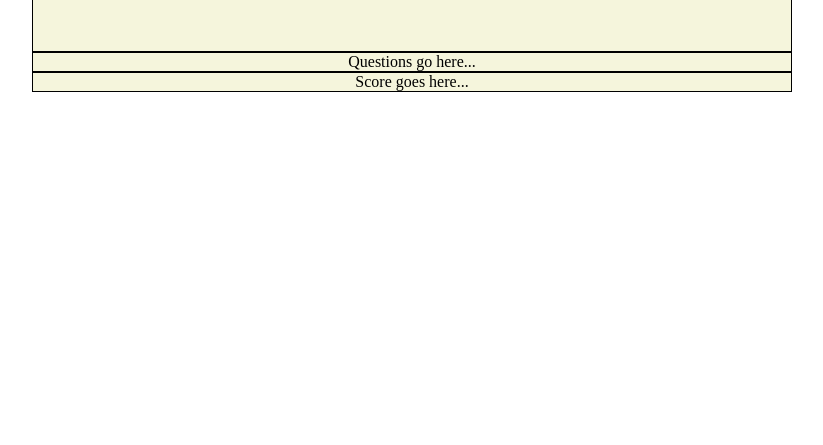
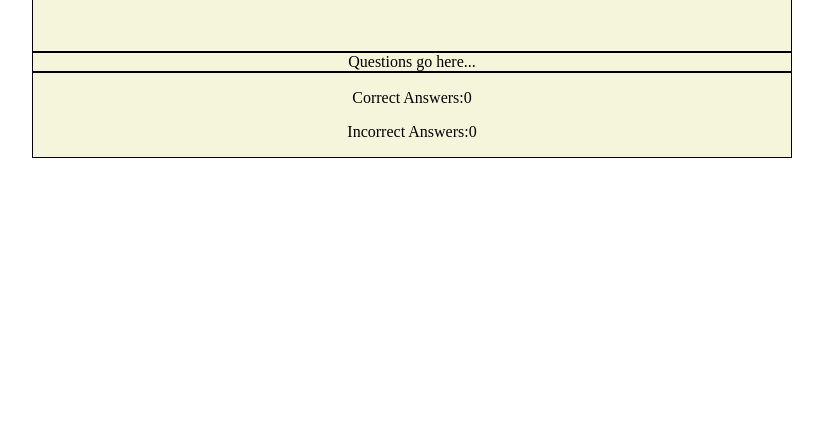
Before and after one commit to katherinewadge-berrospi/Quiz-of-the-year, a plain HTML site: page index.html in a window 1280 px wide. Shown: the part 355-800 px from the top of the page, without its empty margins (228-1051 px from the left). Drawn offline with Linux system fonts and the light colour scheme.

Commit message:
Added content for score area

```diff
--- a/index.html
+++ b/index.html
@@ -17,7 +17,8 @@
         Questions go here...
       </div>
       <div class="score-area">
-        Score goes here...
+        <p class="scores">Correct Answers:<span id="correct">0</span></p>
+        <p class="scores">Incorrect Answers:<span id="incorrect">0</span></p>
       </div>
     <script src="assets/js/script.js"></script>
   </body>
```
